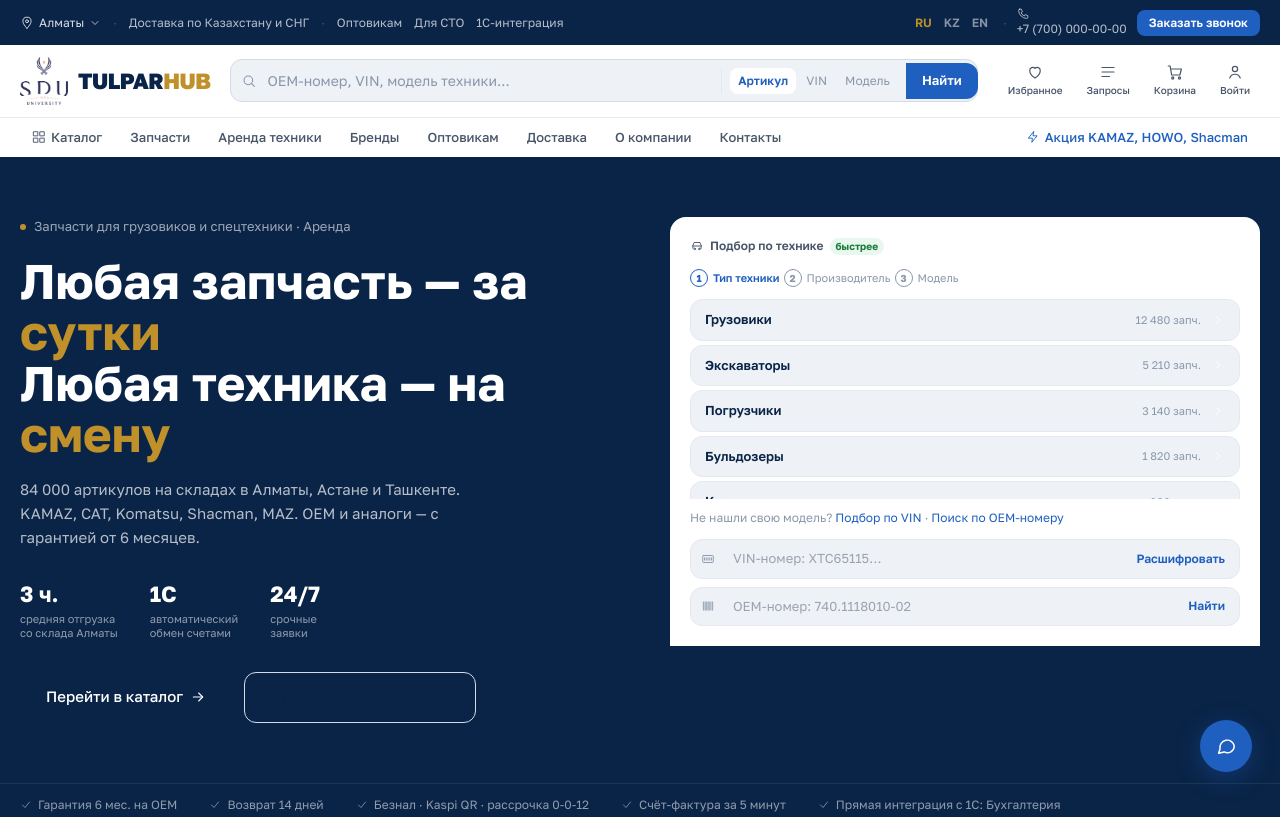
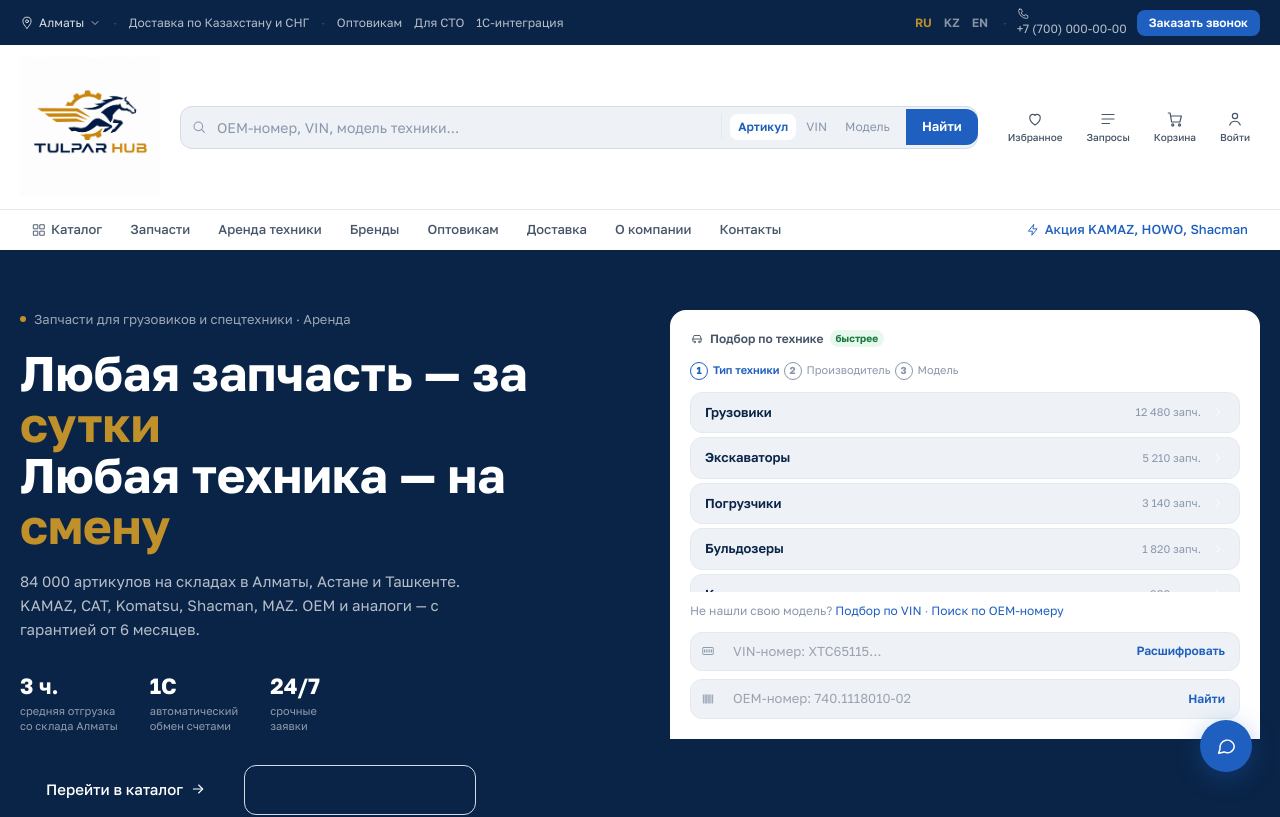
Before and after one commit to tulparhubkz/tulparhub, a Next.js app: page / in a window 1280 px wide. Shown: the top 817 px of the page. Built offline with nearby package versions, Linux system fonts and the light colour scheme.

Commit message:
fix: replace wrong logo with correct TulparHub horse+gear logo, remove text

```diff
--- a/components/layout/Header.tsx
+++ b/components/layout/Header.tsx
@@ -90,8 +90,7 @@ export function Header() {
         {/* Main bar */}
         <div className="hdr-main container">
           <Link href="/" className="logo">
-            <Image src="/logo.png" alt="TulparHub" width={48} height={48} style={{ objectFit: 'contain' }} priority />
-            <span className="logo-text">TULPAR<span>HUB</span></span>
+            <Image src="/logo.png" alt="TulparHub" width={140} height={56} style={{ objectFit: 'contain' }} priority />
           </Link>
 
           <div className="search">
```
Also changed, not shown: public/logo.png.
